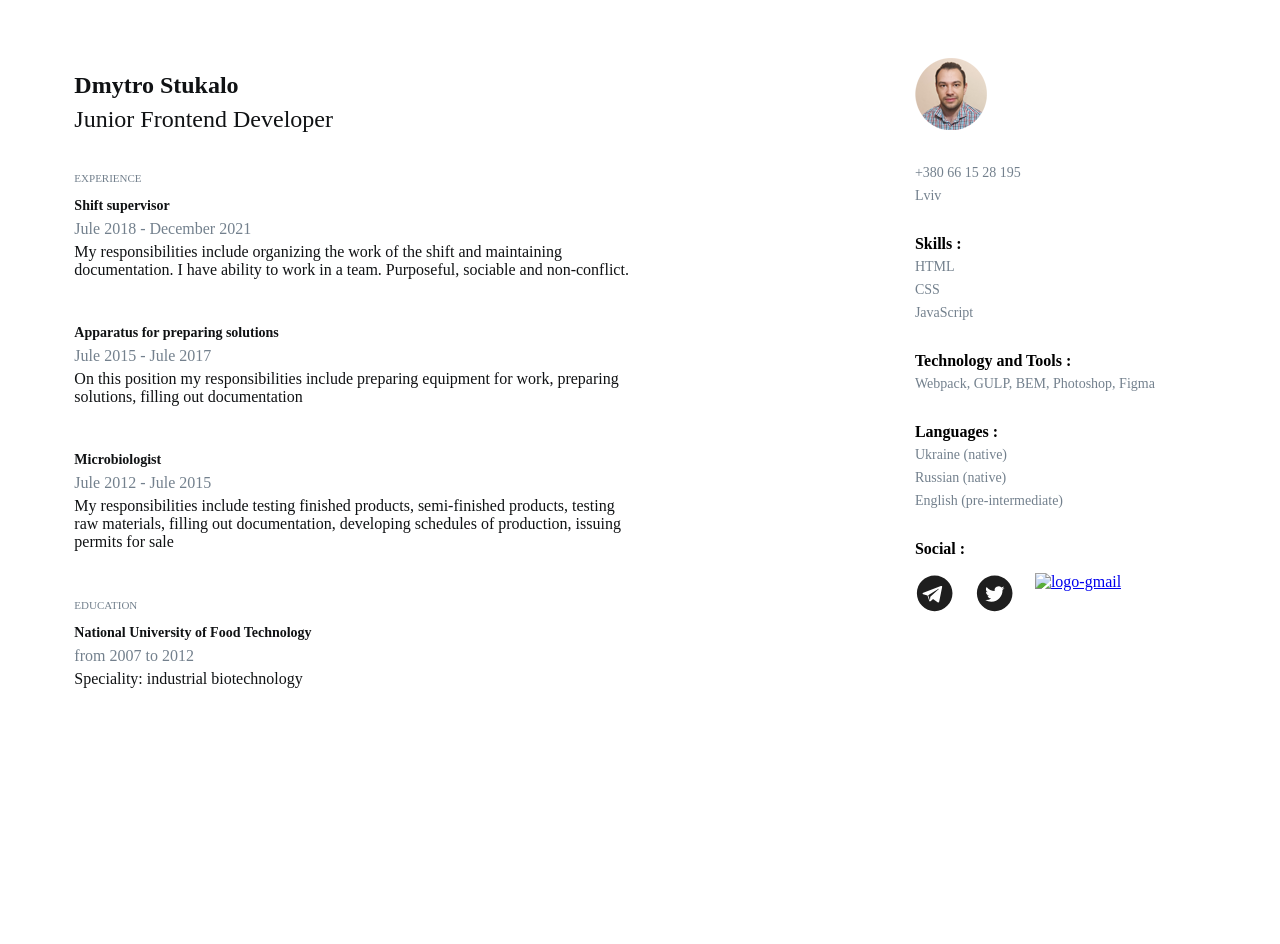
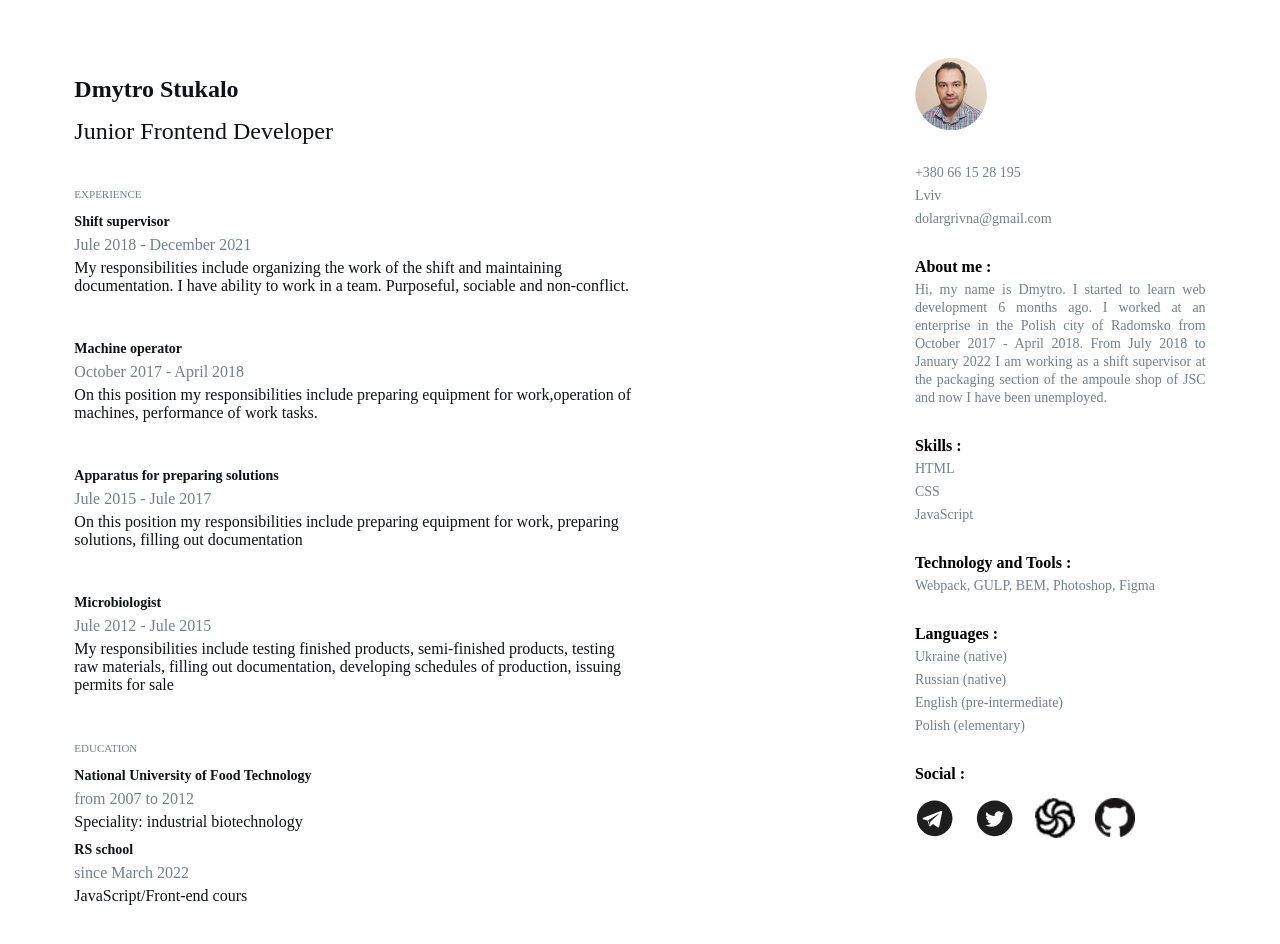
Before and after one commit to DStukalo/rsschool-cv, a plain HTML site: page index.html in a window 1280 px wide. Before the commit the page ends 800 px from the top, so only its background shows below. Drawn offline with Linux system fonts and the light colour scheme.

Commit message:
feat:added blick about me, new social links, refactoring some info in block

```diff
--- a/index.html
+++ b/index.html
@@ -23,6 +23,15 @@
             maintaining documentation. I have ability to work in a team.
             Purposeful, sociable and non-conflict.
           </p>
+        </section>
+        <section class="content-left__section">
+          <h4 class="content-left__section-title">
+            Machine operator
+          </h4>
+          <p class="content-left__section-desq">October 2017 - April 2018</p>
+          <p class="content-left__section-text">
+            On this position my responsibilities include preparing equipment for
+            work,operation of machines, performance of work tasks.
         </section>
         <section class="content-left__section">
           <h4 class="content-left__section-title">
@@ -52,6 +61,13 @@
           <p class="content-left__section-text">
             Speciality: industrial biotechnology
           </p>
+          <h4 class="content-left__section-title">
+            RS school
+          </h4>
+          <p class="content-left__section-desq">since March 2022</p>
+          <p class="content-left__section-text">
+            JavaScript/Front-end cours
+          </p>
         </section>
       </section>
       <section class="content-right">
@@ -61,6 +77,15 @@
         <section class="content-right__section">
           <p class="content-right__section-desq">+380 66 15 28 195</p>
           <p class="content-right__section-desq">Lviv</p>
+          <p class="content-right__section-desq">dolargrivna@gmail.com</p>
+        </section>
+        <section class="content-right__section about-me">
+          <h4 class="content-right__section-title">About me :</h4>
+          <p class="content-right__section-desq">Hi, my name is Dmytro. I started to learn web development 6 months ago.
+           I worked at an enterprise in the Polish city of Radomsko from October 2017 - April 2018.
+           From July 2018 to January 2022 I am working as a shift supervisor at the packaging section of the ampoule shop of JSC  and now I have been unemployed.
+          </p>
+
         </section>
         <section class="content-right__section">
           <h4 class="content-right__section-title">Skills :</h4>
@@ -79,6 +104,7 @@
           <p class="content-right__section-desq">Ukraine (native)</p>
           <p class="content-right__section-desq">Russian (native)</p>
           <p class="content-right__section-desq">English (pre-intermediate)</p>
+          <p class="content-right__section-desq">Polish (elementary)</p>
         </section>
         <section class="content-right__section">
           <h4 class="content-right__section-title">Social :</h4>
@@ -91,10 +117,15 @@
           /></a>
         </a>
         <a
-        href="mailto:dolargrivna@gmail.com&body=hello"
+        href="https://www.codewars.com/users/DStukalo/completed"
         class="content-right__section-image"
-        ><img src="icon-gmail.svg" alt="logo-gmail"
+        ><img src="icon-codewars.png" alt="logo-gmail"
       /></a>
+      <a
+      href="https://github.com/DStukalo"
+      class="content-right__section-image"
+      ><img src="icon-github.png" alt="logo-gmail"
+    /></a>
           </div>
 
         </section>
--- a/style.css
+++ b/style.css
@@ -18,7 +18,7 @@
 .content-left__title-title,
 .content-left__title-desq {
   font-size: 24px;
-  line-height: 10px;
+  line-height: 18px;
 }
 
 .content-left__title-title {
@@ -79,8 +79,10 @@
 
 .content-right__section-image-list {
   display: flex;
+  flex-wrap: wrap;
   justify-content: start;
   margin-top: 15px;
+  margin-bottom: 48px;
 }
 
 .content-right__section-image-list a + a {
@@ -91,3 +93,7 @@
   width: 40px;
   height: 40px;
 }
+
+.about-me {
+  text-align: justify;
+}
```
Also changed, not shown: icon-codewars.png (added), icon-github.png (added).
